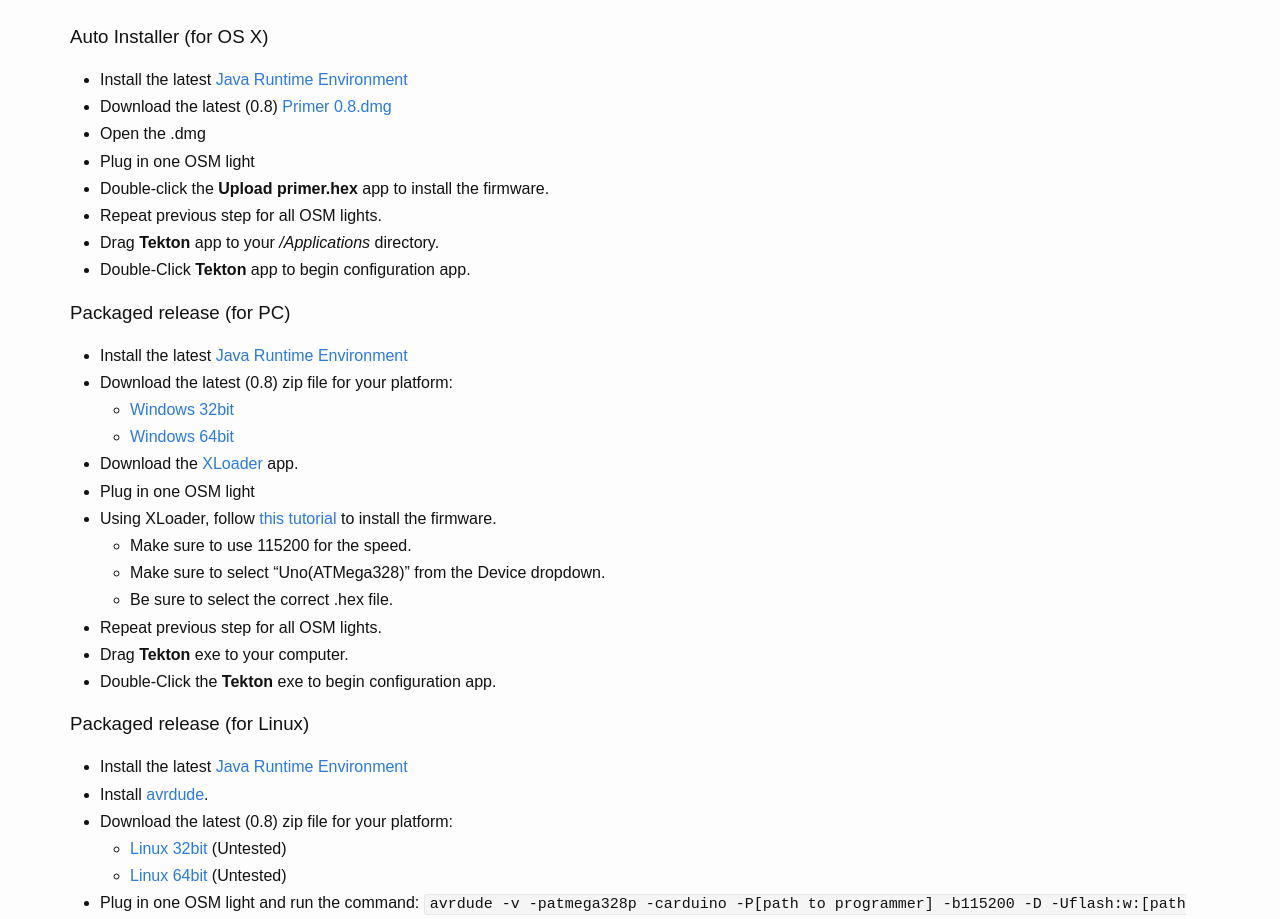
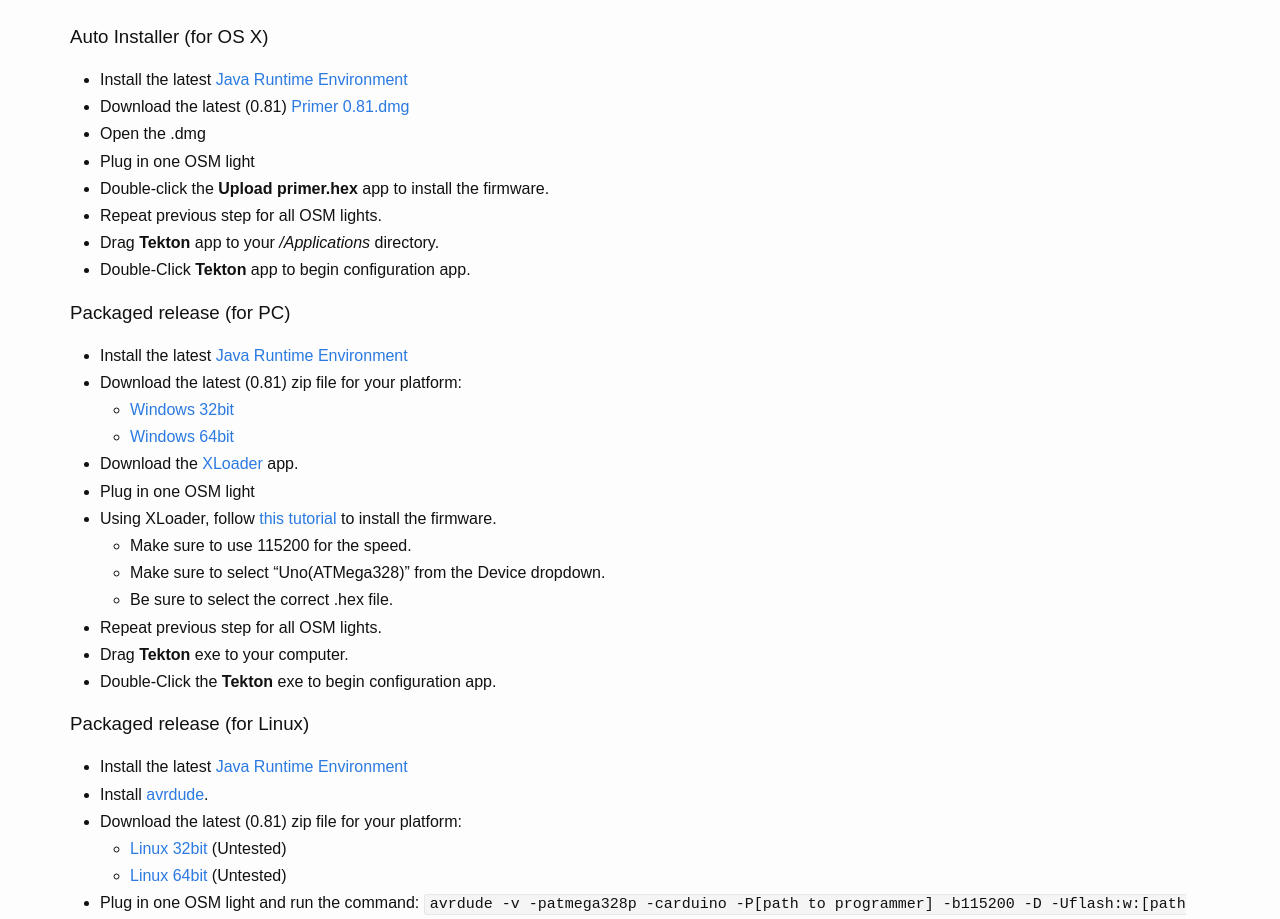
Before and after one commit to iterati/iterati.github.io, a Jekyll site: the page built from primer.md, in a window 1280 px wide and 1400 px high, scrolled down 743 px. Shown: the part 162-1081 px from the top of the window. Built offline with Jekyll 4.4.1, drawn with Linux system fonts in a browser that asks for light colours.

Commit message:
Up version

```diff
--- a/primer.md
+++ b/primer.md
@@ -31,7 +31,7 @@
 ### Auto Installer (for OS X)
 
 * Install the latest [Java Runtime Environment](http://www.oracle.com/technetwork/java/javase/downloads/jre8-downloads-2133155.html)
-* Download the latest (0.8) [Primer 0.8.dmg](/firmwares/Primer%200.81.dmg)
+* Download the latest (0.81) [Primer 0.81.dmg](/firmwares/Primer%200.81.dmg)
 * Open the .dmg
 * Plug in one OSM light
 * Double-click the **Upload primer.hex** app to install the firmware.
@@ -43,7 +43,7 @@
 ### Packaged release (for PC)
 
 * Install the latest [Java Runtime Environment](http://www.oracle.com/technetwork/java/javase/downloads/jre8-downloads-2133155.html)
-* Download the latest (0.8) zip file for your platform:
+* Download the latest (0.81) zip file for your platform:
   * [Windows 32bit](/firmwares/primer_0.81.windows32.zip)
   * [Windows 64bit](/firmwares/primer_0.81.windows64.zip)
 * Download the [XLoader](http://russemotto.com/xloader/) app.
@@ -61,7 +61,7 @@
 
 * Install the latest [Java Runtime Environment](http://www.oracle.com/technetwork/java/javase/downloads/jre8-downloads-2133155.html)
 * Install [avrdude](http://www.nongnu.org/avrdude/).
-* Download the latest (0.8) zip file for your platform:
+* Download the latest (0.81) zip file for your platform:
   * [Linux 32bit](/firmwares/primer_0.81.linux32.zip) (Untested)
   * [Linux 64bit](/firmwares/primer_0.81.linux64.zip) (Untested)
 * Plug in one OSM light and run the command:
```
